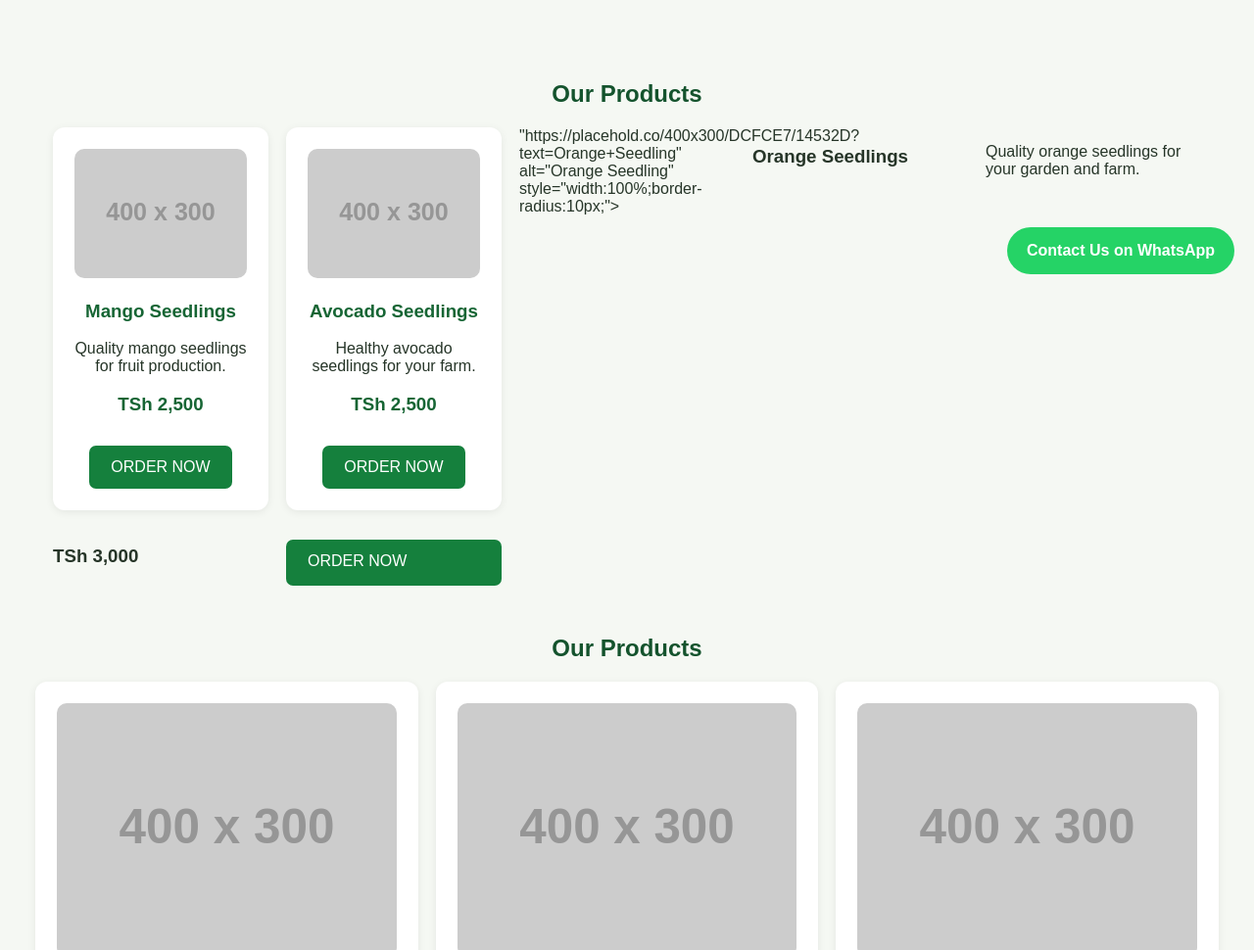
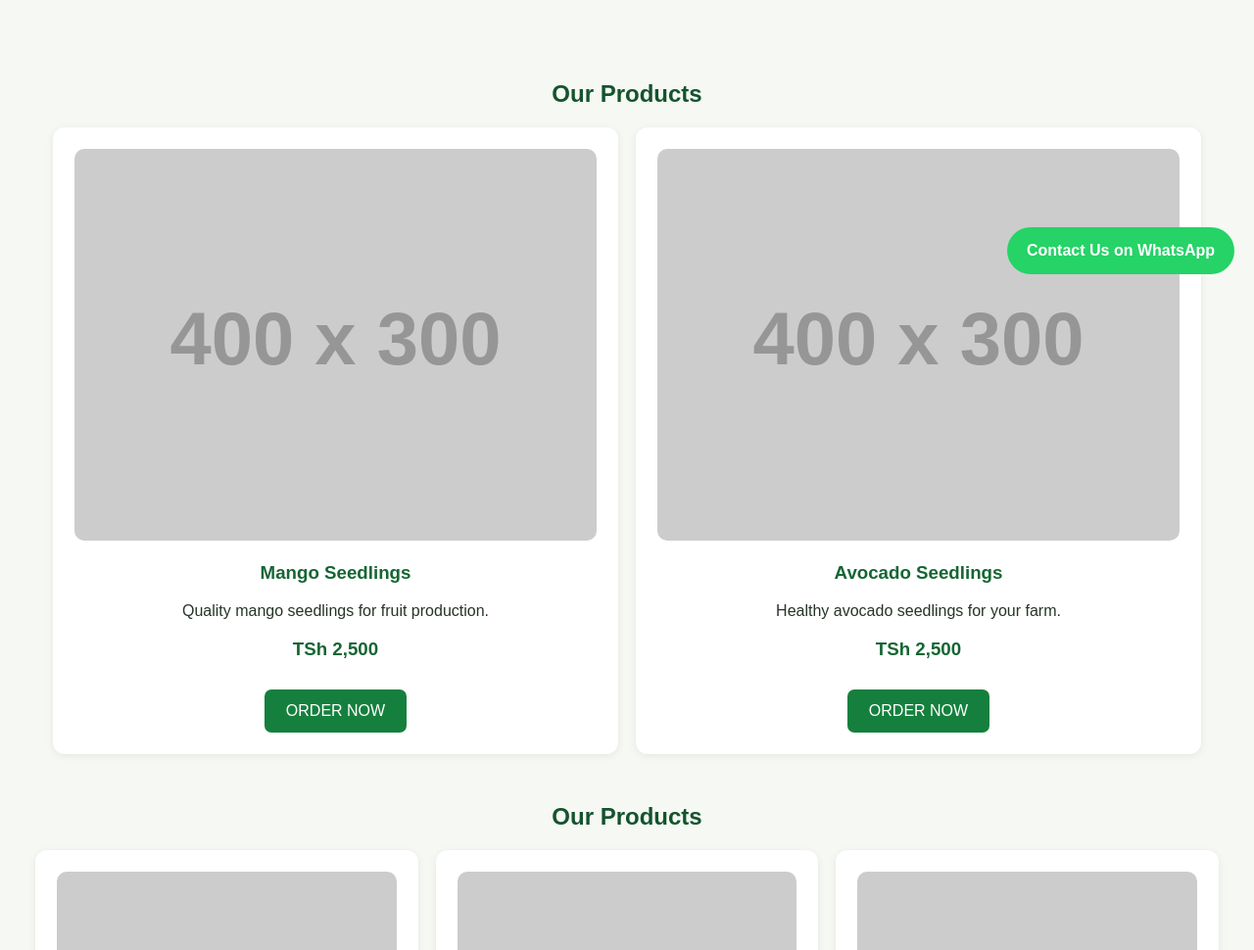
Before and after one commit to dottonoel38-boop/GreenGrow-Nursery, a plain HTML site: page index.html in a window 1280 px wide. Shown: the part 500-1470 px from the top of the page at 98% size. Drawn offline with Linux system fonts and the light colour scheme; placeholder pictures from the web are drawn by us.

Commit message:
Update index.html

```diff
--- a/index.html
+++ b/index.html
@@ -113,17 +113,7 @@ and crop seedlings for your farming needs.</p>
 <p>Healthy avocado seedlings for your farm.</p>
 <h3>TSh 2,500</h3>
 <a class="btn" href="https://wa.me/255719284702?text=Hello%20GreenGrow%20Nursery%2C%20I%20want%20to%20order%20Avocado%20Seedlings.">ORDER NOW</a>
-</div>
 
-
-
-
-"https://placehold.co/400x300/DCFCE7/14532D?text=Orange+Seedling" alt="Orange Seedling" style="width:100%;border-radius:10px;">
-<h3>Orange Seedlings</h3>
-<p>Quality orange seedlings for your garden and farm.</p>
-<h3>TSh 3,000</h3>
-<a class="btn" href="https://wa.me/255719284702?text=Hello%20GreenGrow%20Nursery%2C%20I%20want%20to%20order%20Orange%20Seedlings.">ORDER NOW</a>
-</div>
 
 </div>
 </section>
```
